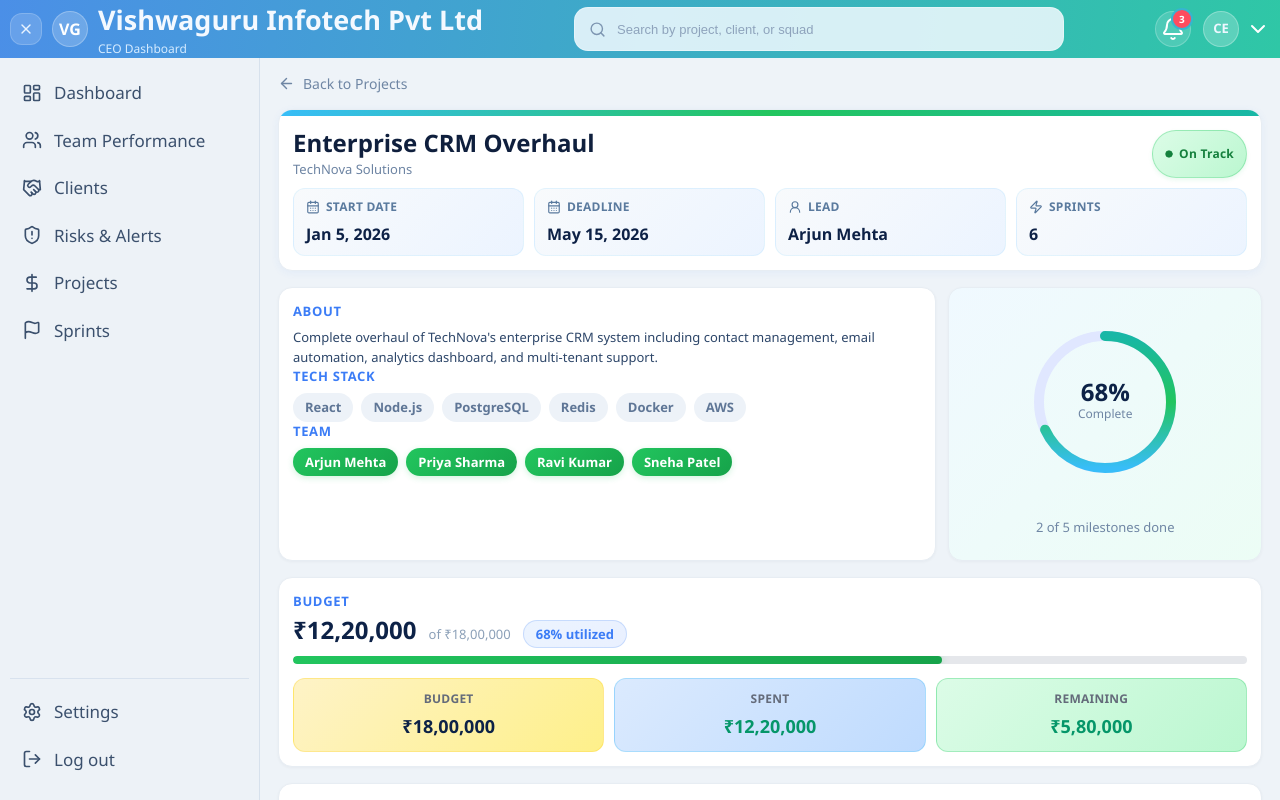
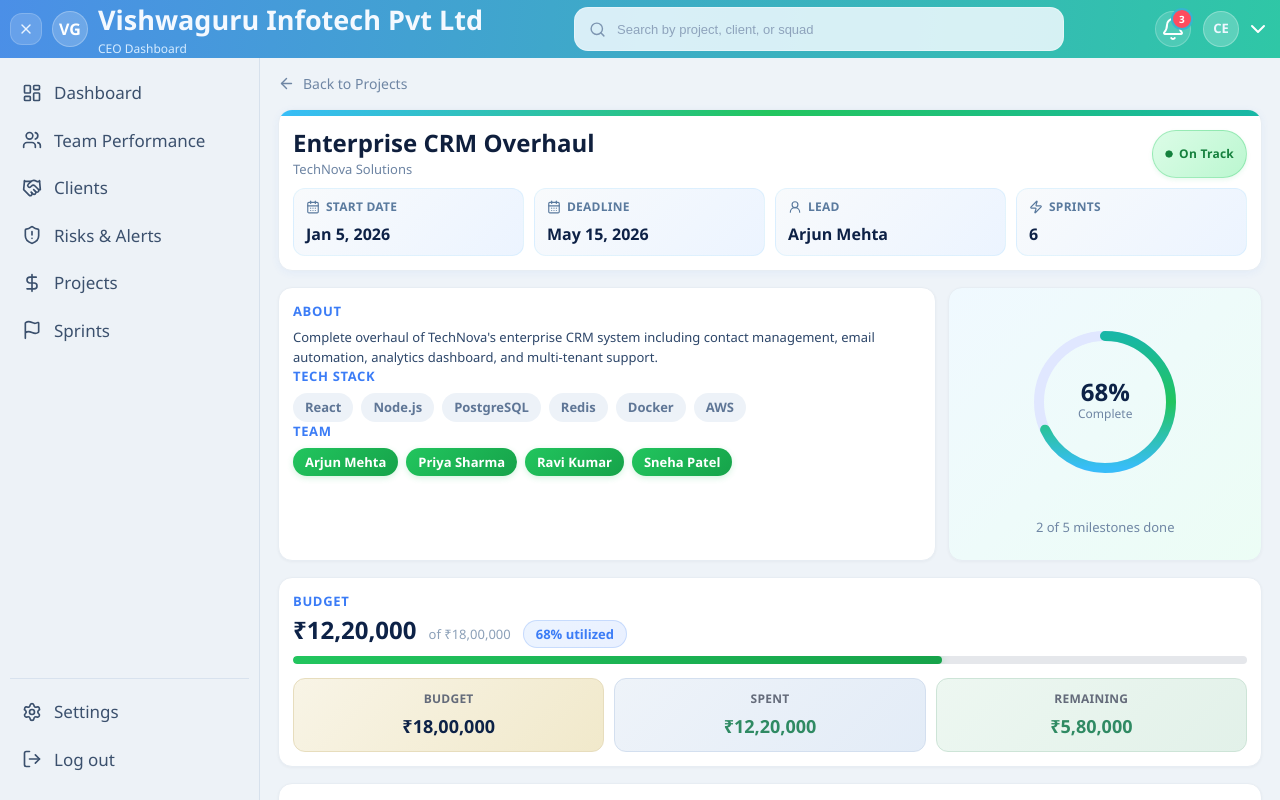
Before and after one commit to Tanu123T/CEODashboard, a React (Vite) app in the folder ceodashboard/: page /projects/1 in a window 1280 px wide. Built offline with nearby package versions, Linux system fonts and the light colour scheme.

Commit message:
color theme

```diff
--- a/ceodashboard/src/pages/Project/project.css
+++ b/ceodashboard/src/pages/Project/project.css
@@ -514,18 +514,18 @@
 }
 
 .budget-stat-grid article:nth-child(1) {
-  background: linear-gradient(135deg, #fef3c7 0%, #fef08a 100%);
-  border-color: rgba(250, 204, 21, 0.3);
+  background: linear-gradient(135deg, #f8f4e6 0%, #f1e9cb 100%);
+  border-color: #e7ddbd;
 }
 
 .budget-stat-grid article:nth-child(2) {
-  background: linear-gradient(135deg, #dbeafe 0%, #bfdbfe 100%);
-  border-color: rgba(56, 189, 248, 0.3);
+  background: linear-gradient(135deg, #eef3f9 0%, #e3ecf7 100%);
+  border-color: #d3dfef;
 }
 
 .budget-stat-grid article:nth-child(3) {
-  background: linear-gradient(135deg, #dcfce7 0%, #bbf7d0 100%);
-  border-color: rgba(34, 197, 94, 0.3);
+  background: linear-gradient(135deg, #edf7f1 0%, #e2f1e9 100%);
+  border-color: #cde4d7;
 }
 
 .budget-stat-grid p {
@@ -545,7 +545,7 @@
 }
 
 .green-text {
-  color: #059669 !important;
+  color: #2f8a63 !important;
 }
 
 .milestone-list {
```
